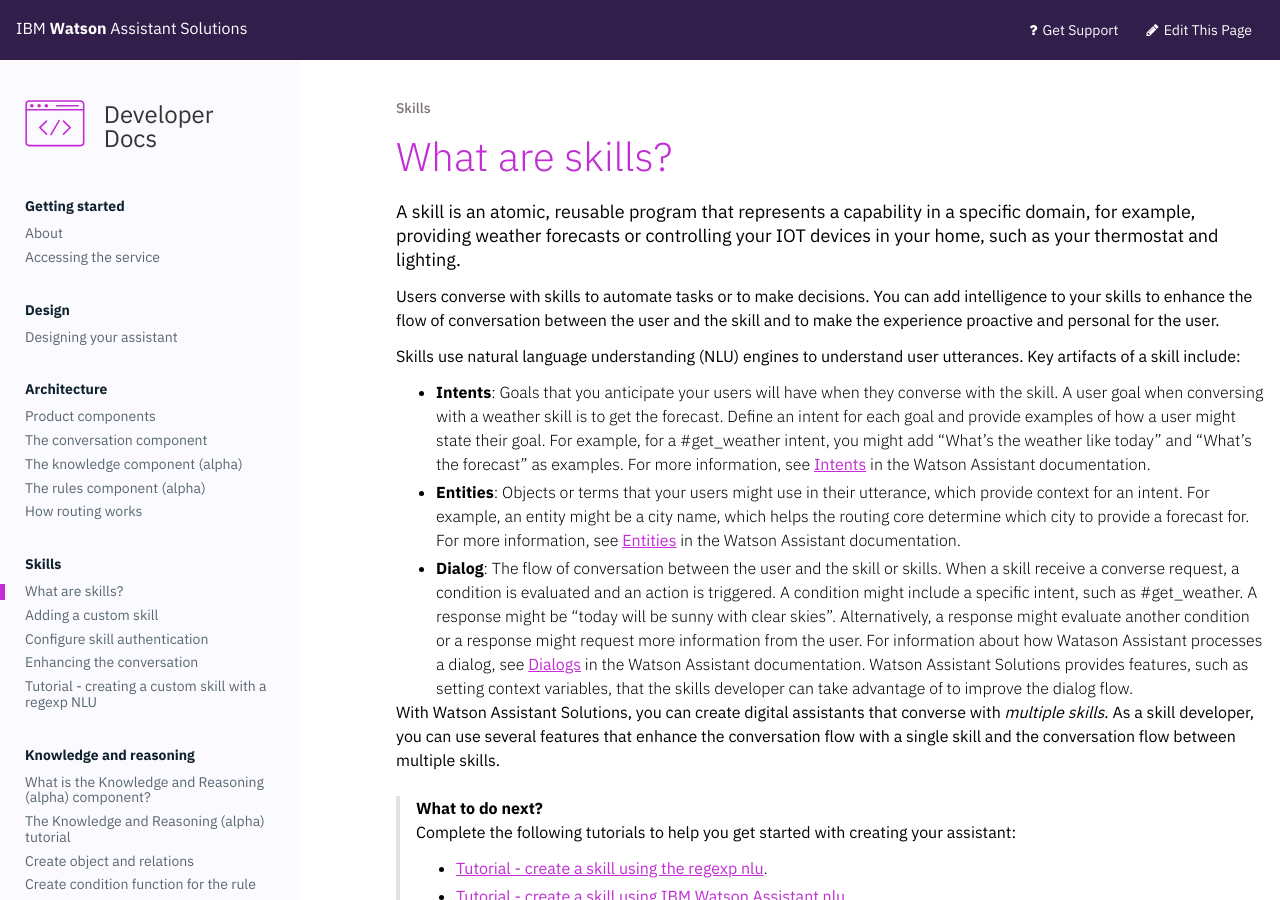
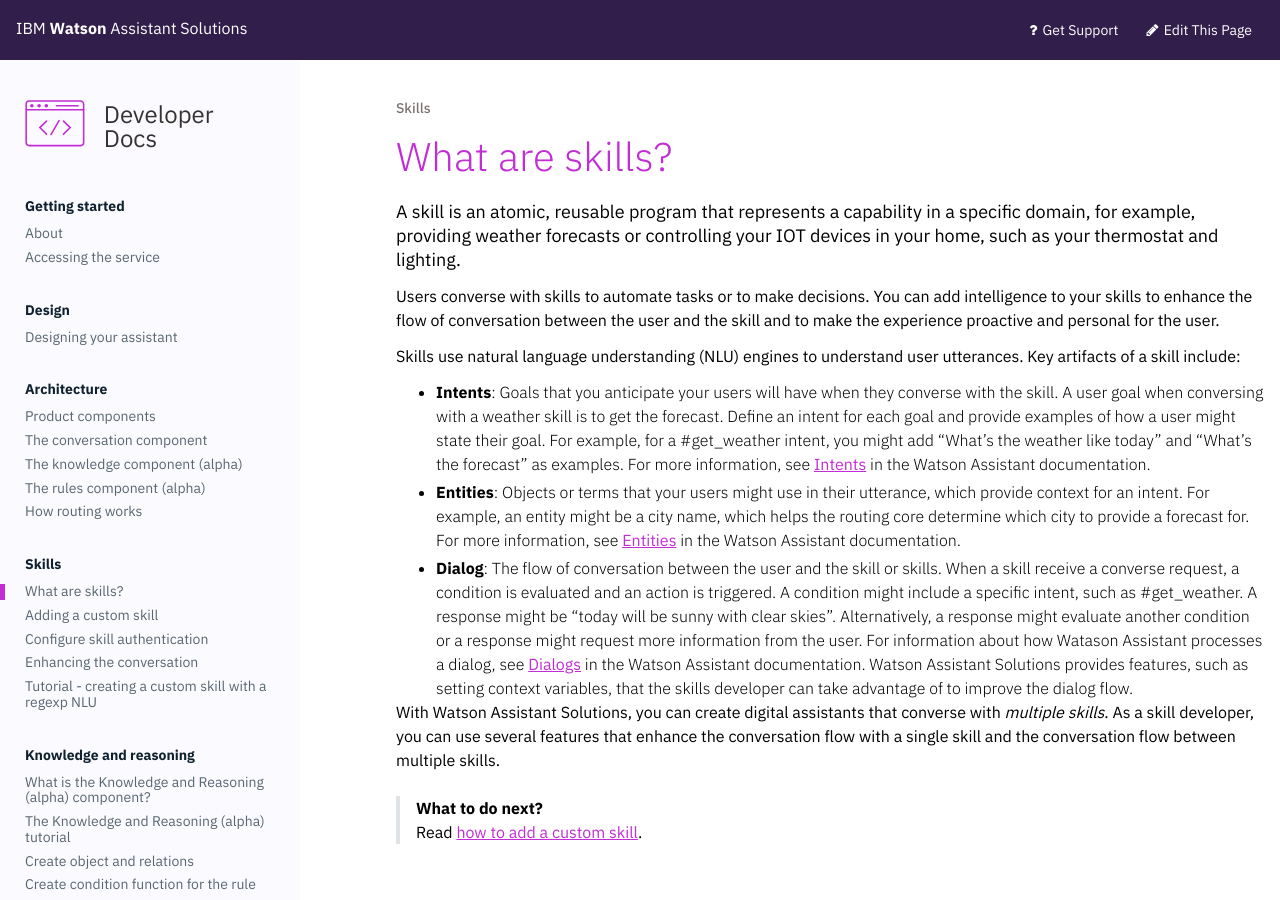
Before and after one commit to Watson-Personal-Assistant/developer, a Jekyll site: the page built from _content/skill/what-are-they.md, in a window 1280 px wide. Built offline with Jekyll 4.4.1, drawn with Linux system fonts in a browser that asks for light colours.

Commit message:
Fix what to do next links

```diff
--- a/_content/skill/what-are-they.md
+++ b/_content/skill/what-are-they.md
@@ -14,6 +14,4 @@
 With Watson Assistant Solutions, you can create digital assistants that converse with _multiple skills_. As a skill developer, you can use several features that enhance the conversation flow with a single skill and the conversation flow between multiple skills.
 
 > **What to do next?**<br/>
-Complete the following tutorials to help you get started with creating your assistant:
-* [Tutorial - create a skill using the  regexp nlu]({{site.baseurl}}/skill/create_custom_skill).
-* [Tutorial - create a skill using IBM Watson Assistant nlu ]({{site.baseurl}}/further-topics/using-wcs).
+Read [how to add a custom skill]({{site.baseurl}}/skill/create_custom_skill).
```
Also changed, not shown: _content/skill/adding_skill_authentication.md (+1 -3 lines), _content/skill/create_custom_skill.md (+1 -2 lines).
